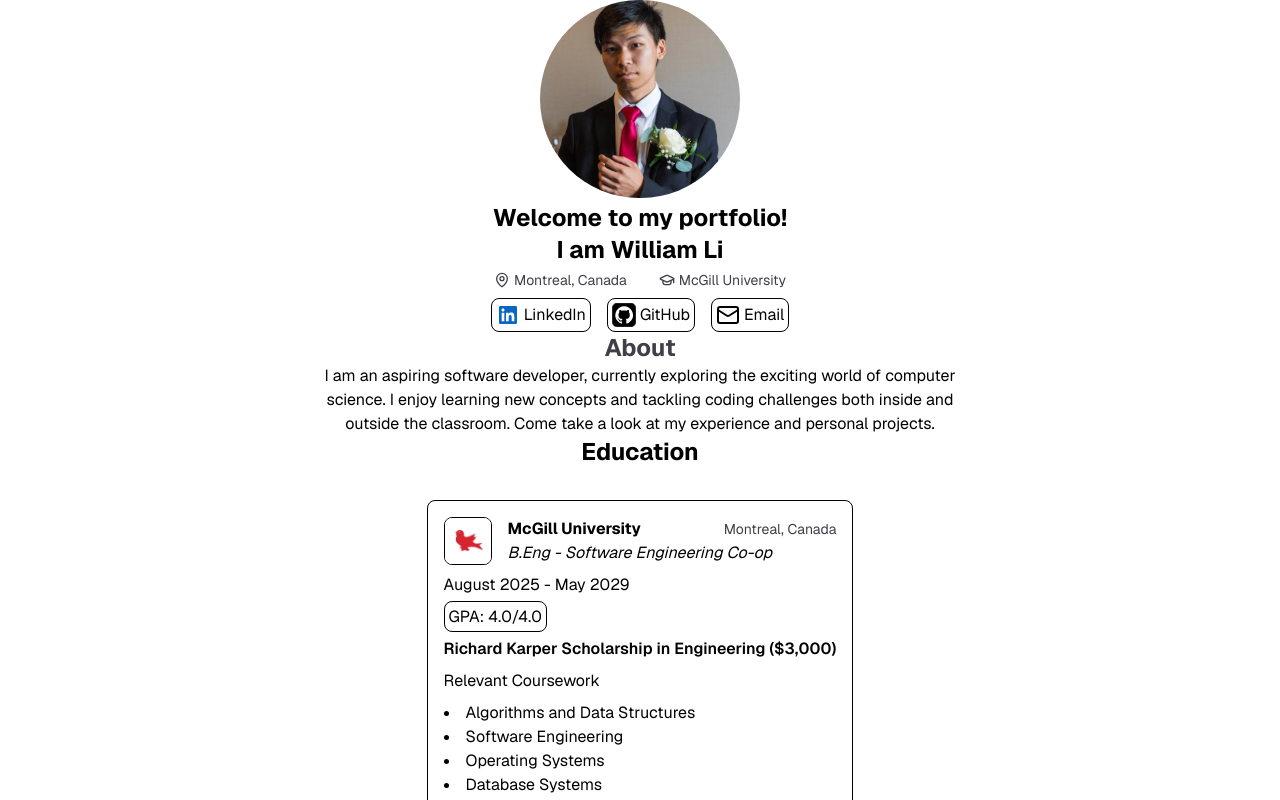
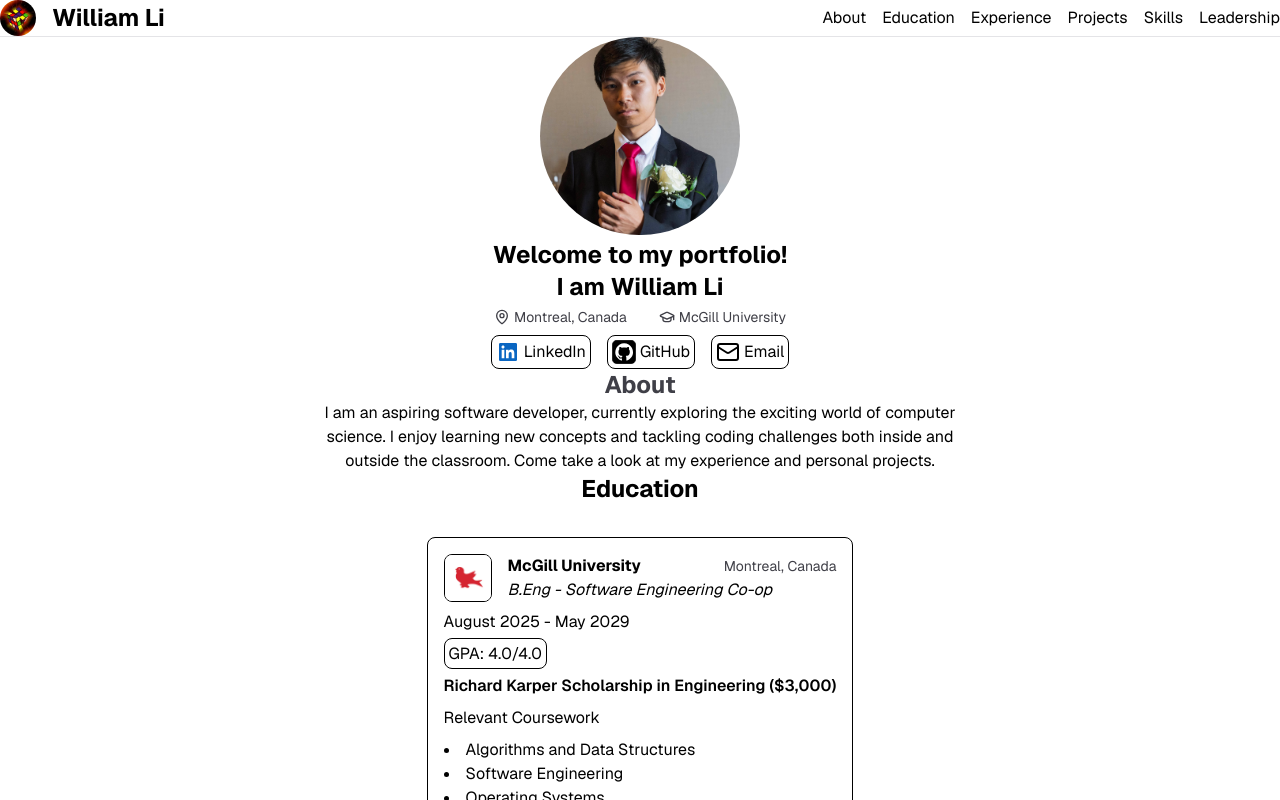
Before and after one commit to williamli218/my-portfolio, a Next.js app: page / in a window 1280 px wide. Shown: the top 800 px of the page. Built offline with nearby package versions, Linux system fonts and the light colour scheme.

Commit message:
Add responsive Nav component with hamburger menu

```diff
--- a/app/globals.css
+++ b/app/globals.css
@@ -1,11 +1,15 @@
 @import "tailwindcss";
 
+html {
+  scroll-behavior: smooth;
+}
+
 body {
-    font-family: var(--font-geist-sans), sans-serif;
+  font-family: var(--font-geist-sans), sans-serif;
 }
 
 .header {
-    @apply font-bold text-2xl;
+  @apply font-bold text-2xl;
 }
 
 .address {
--- a/app/page.tsx
+++ b/app/page.tsx
@@ -5,7 +5,7 @@ import Education from "@/components/Education";
 import Experience from "@/components/Experience";
 import Projects from "@/components/Projects";
 import Skills from "@/components/Skills";
-import Extracurricular from "@/components/Extracurricular";
+import Leadership from "@/components/Leadership";
 
 export default function Home() {
   return (
@@ -16,7 +16,7 @@ export default function Home() {
       <Experience />
       <Projects />
       <Skills />
-      <Extracurricular />
+      <Leadership />
     </main>
   );
 }
--- a/components/Education.tsx
+++ b/components/Education.tsx
@@ -2,7 +2,7 @@ import Image from "next/image";
 
 export default function Education() {
     return (
-        <section className="flex flex-col items-center">
+        <section className="flex flex-col items-center" id="education">
             <h2 className="header">Education</h2>
             <article className="flex flex-col gap-2 border rounded-lg m-8 p-4">
                 <div className="flex items-center gap-4">
--- a/components/Experience.tsx
+++ b/components/Experience.tsx
@@ -38,7 +38,7 @@ const experiences = [
 
 export default function Experience() {
     return (
-        <section className="flex flex-col items-center">
+        <section className="flex flex-col items-center" id="experience">
             <h2 className="header">Experience</h2>
 
             <div className="relative max-w-2xl">
--- a/components/Extracurricular.tsx
+++ /dev/null
@@ -1,5 +0,0 @@
-export default function Extracurricular() {
-    return (
-        <section></section>
-    );
-}
--- a/components/Hero.tsx
+++ b/components/Hero.tsx
@@ -3,7 +3,7 @@ import { MapPin, GraduationCap, Mail } from "lucide-react";
 
 export default function Hero() {
     return (
-        <section className="flex flex-col items-center">
+        <section className="flex flex-col items-center" id="hero">
             <Image
                 src="/profile.jpg"
                 alt="Profile Image"
--- /dev/null
+++ b/components/Leadership.tsx
@@ -0,0 +1,5 @@
+export default function Leadership() {
+    return (
+        <section id="leadership"></section>
+    );
+}
--- a/components/Nav.tsx
+++ b/components/Nav.tsx
@@ -1,5 +1,61 @@
+"use client";
+
+import { useState } from "react";
+import { Menu, X } from "lucide-react";
+import Image from "next/image";
+
+const links = [
+    { href: "#hero", label: "About" },
+    { href: "#education", label: "Education" },
+    { href: "#experience", label: "Experience" },
+    { href: "#projects", label: "Projects" },
+    { href: "#skills", label: "Skills" },
+    { href: "#leadership", label: "Leadership" }
+]
+
 export default function Nav() {
+    const [open, setOpen] = useState(false);
+
     return (
-        <nav></nav>
+        <nav className="sticky top-0 z-50 bg-white border-b border-zinc-200">
+            <div className="flex justify-between items-center">
+                <figure className="flex items-center gap-4">
+                    <Image
+                        src="/icon.png"
+                        alt="icon"
+                        height={36}
+                        width={36}
+                        className="rounded-full"
+                    />
+                    <figcaption className="text-2xl font-bold">William Li</figcaption>
+                </figure>
+                <ul className="hidden md:flex gap-4">
+                    {links.map((section) => (
+                        <li key={section.label}>
+                            <a href={section.href}>{section.label}</a>
+                        </li>
+                    ))}
+                </ul>
+                <button
+                    className="md:hidden"
+                    onClick={() => setOpen(!open)}
+                    aria-label="Toggle menu"
+                    aria-expanded={open}
+                >
+                    {open ? <X size={36} /> : <Menu size={36} />}
+                </button>
+            </div>
+            {open && (
+                <ul className="md:hidden flex flex-col items-end">
+                    {links.map((section) => (
+                        <li key={section.label}>
+                            <a href={section.href} onClick={() => setOpen(false)}>
+                                {section.label}
+                            </a>
+                        </li>
+                    ))}
+                </ul>
+            )}
+        </nav>
     );
 }
--- a/components/Projects.tsx
+++ b/components/Projects.tsx
@@ -11,7 +11,7 @@ const icons = [
 
 export default function Projects() {
     return (
-        <section>
+        <section id="projects">
             <h2 className="header text-center">Projects</h2>
             <div className="grid grid-cols-1 md:grid-cols-2 lg:grid-cols-3 gap-4 m-8">
                 <article className="border rounded-lg p-4 flex flex-col gap-2">
--- a/components/Skills.tsx
+++ b/components/Skills.tsx
@@ -44,7 +44,7 @@ function IconGrid({ items }: { items: { src: string; alt: string }[] }) {
 
 export default function Skills() {
   return (
-    <section className="flex flex-col gap-4 items-center">
+    <section className="flex flex-col gap-4 items-center" id="skills">
       <h2 className="header">Technical Skills</h2>
       <h3 className="font-bold">Programming Languages</h3>
       <IconGrid items={programmingLanguages} />
```
Also changed, not shown: public/icon.png (added).
